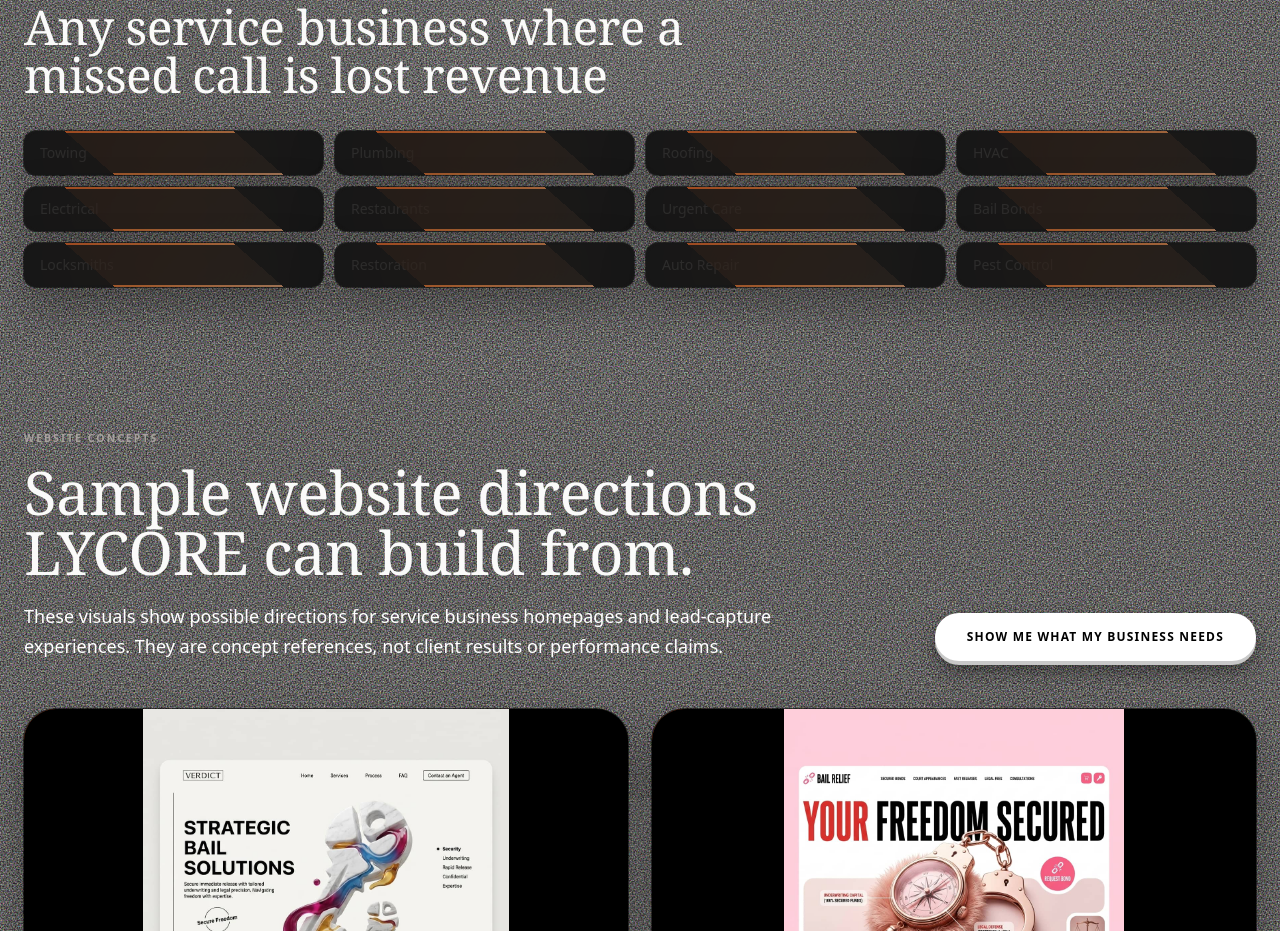
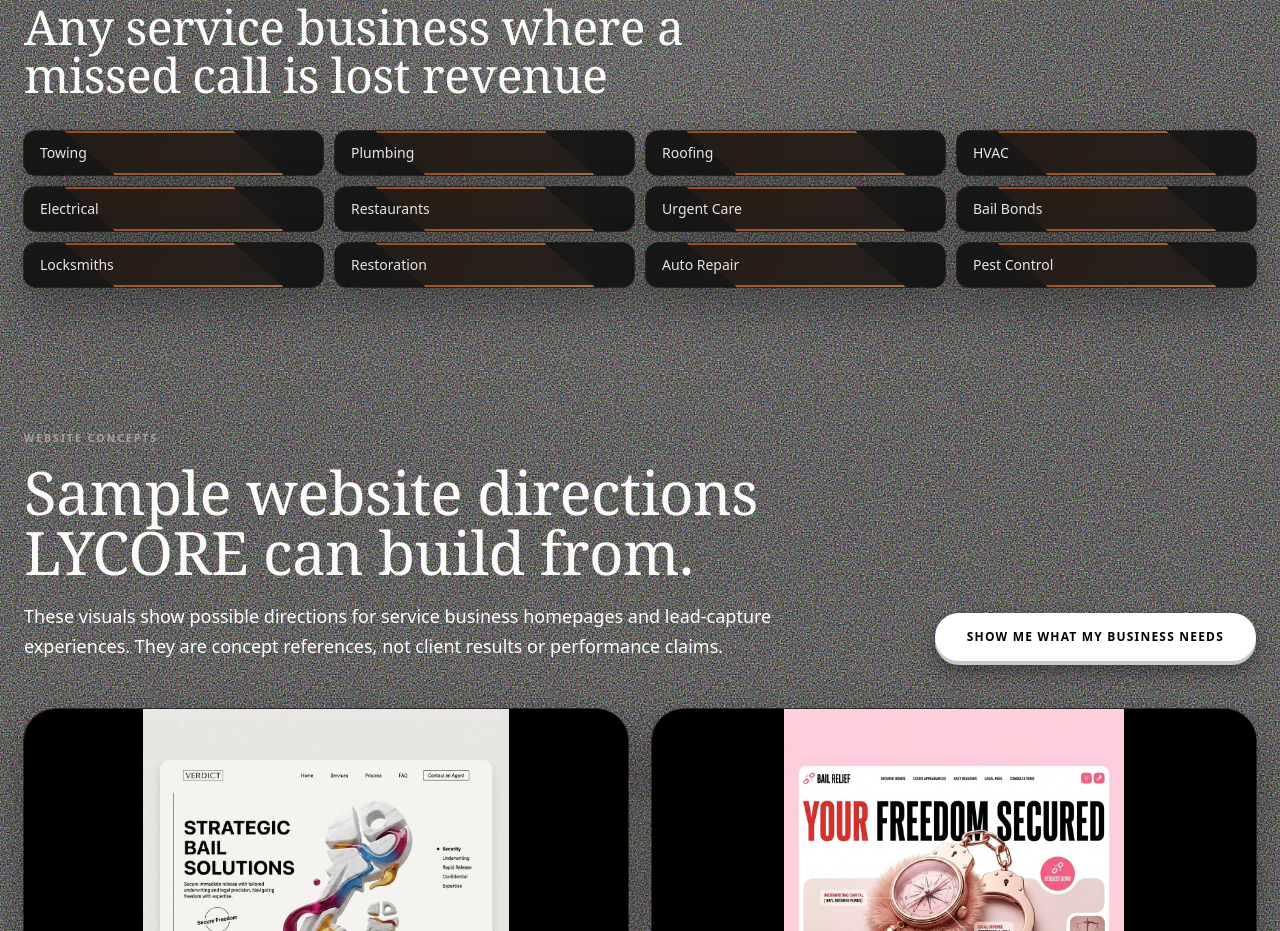
Before and after one commit to altairwebworld-droid/L, a React (Vite) app: page / in a window 1280 px wide. Shown: the part 2400-3331 px from the top of the page. Built offline with nearby package versions, Linux system fonts and the light colour scheme; no server answers; a web font is replaced by a local one.

Commit message:
Wrap home industry labels

```diff
--- a/src/pages/Home.tsx
+++ b/src/pages/Home.tsx
@@ -75,7 +75,7 @@ export default function Home() {
         <div className="grid grid-cols-2 md:grid-cols-3 lg:grid-cols-4 gap-3">
           {industries.map((industry) => (
             <div key={industry} className="glass-panel rounded-xl border border-white/10 px-4 py-3 text-sm text-stone-200">
-              {industry}
+              <span>{industry}</span>
             </div>
           ))}
         </div>
```
